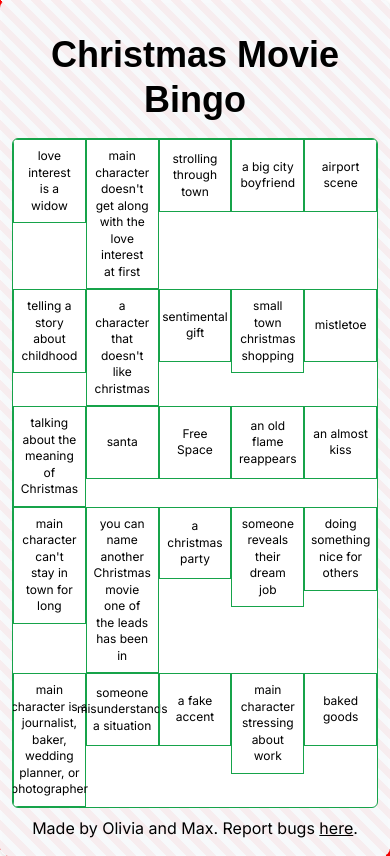
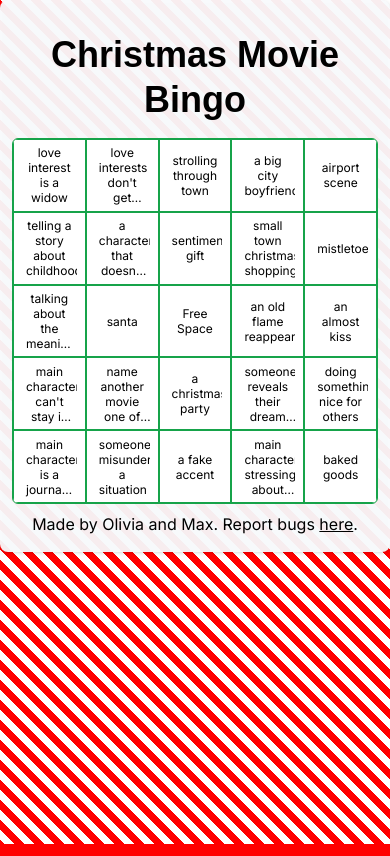
Before and after one commit to rmkerr/holidaybingo, a Next.js app: page / in a window 390 px wide. Built offline with nearby package versions, Linux system fonts and the light colour scheme; a web font is replaced by a local one.

Commit message:
Mobile fixes

```diff
--- a/app/globals.css
+++ b/app/globals.css
@@ -8,3 +8,12 @@
   background-image: linear-gradient(45deg, white 25%, transparent 25.5%, transparent 50%, white 50.5%, white 75%, transparent 75.5%, transparent);
   background-size: 20px 20px;
 }
+
+@layer utilities {
+  .line-clamp-4 {
+    display: -webkit-box;
+    -webkit-line-clamp: 4;
+    -webkit-box-orient: vertical;
+    overflow: hidden;
+  }
+}
--- a/app/list.ts
+++ b/app/list.ts
@@ -59,7 +59,7 @@
     "love interests seeing each other all dressed up",
     "someone living in a home they probably can't afford",
     "someone misunderstands a situation",
-    "you can name another Christmas movie one of the leads has been in",
+    "name another movie one of the leads has been in",
     "amnesia",
     "talking about the meaning of Christmas",
     "something clumsy happens",
@@ -88,7 +88,7 @@
     "nutcracker",
     "peppermint/candy cane",
     "an obvious villain",
-    "main character doesn't get along with the love interest at first",
+    "love interests don't get along at first",
     "the love interest reads to children",
     // "a knowing look",
 ]
--- a/app/page.tsx
+++ b/app/page.tsx
@@ -49,9 +49,11 @@
               key={`${element}-${index}`}
               onClick={() => toggleSquare(index)}
               aria-pressed={markedSquares.has(index)}
-              className="relative flex items-center justify-center aspect-square text-center border border-green-600 p-2 sm:p-3 lg:p-4 text-xs sm:text-sm md:text-base leading-snug hover:bg-white/60 focus-visible:outline focus-visible:outline-2 focus-visible:outline-offset-2 focus-visible:outline-green-700 transition-colors"
+              className="relative flex items-center justify-center aspect-square text-center border border-green-600 p-2 sm:p-3 lg:p-4 text-xs sm:text-sm md:text-base leading-snug hover:bg-white/60 focus-visible:outline focus-visible:outline-2 focus-visible:outline-offset-2 focus-visible:outline-green-700 transition-colors overflow-hidden"
             >
-              <span className="print:text-sm">{element}</span>
+              <span className="print:text-sm line-clamp-4 leading-tight px-1">
+                {element}
+              </span>
               {markedSquares.has(index) && (
                 <span className="pointer-events-none absolute inset-0 flex items-center justify-center text-red-600 text-6xl sm:text-7xl md:text-8xl font-black leading-none print:hidden select-none">
                   ×
```
